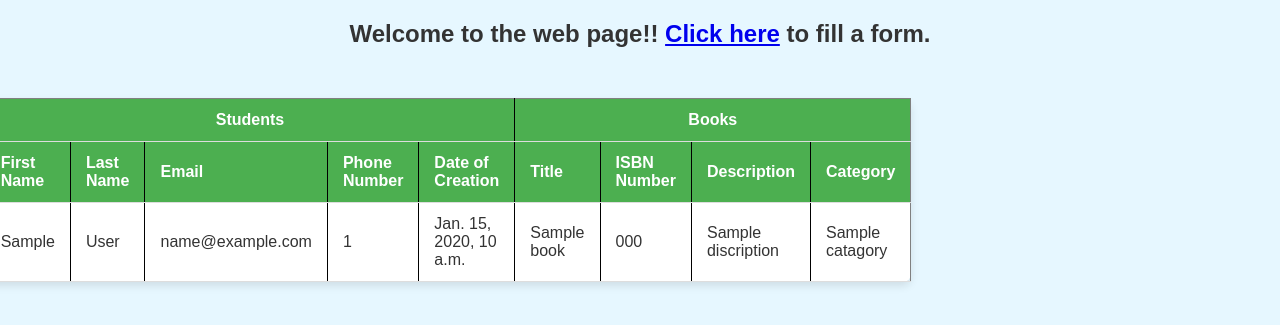
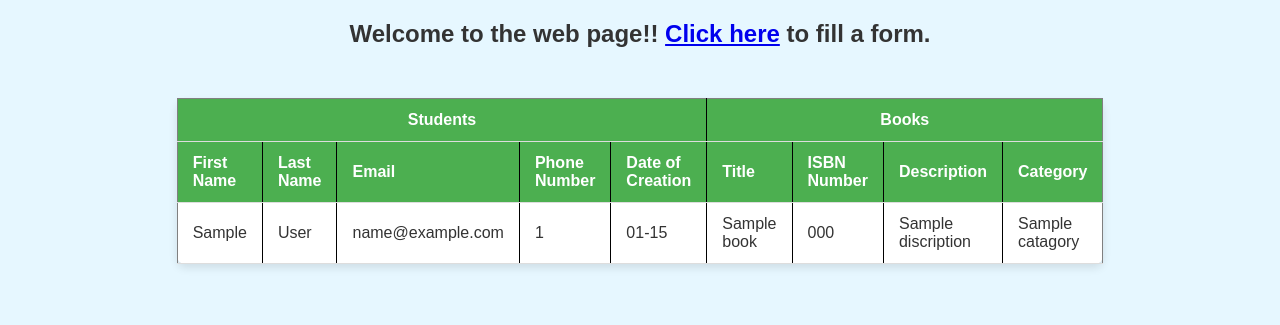
Before and after one commit to bishalgtn/DjangoLogin, a Django app: template login/templates/home.html in a window 1280 px wide. Shown: the part 18-343 px from the top of the page. Run offline with Django 5.2, Linux system fonts and the light colour scheme; the template is opened without the code that fills it: most values are stand-ins (such as "Sample title", 1, 10 or a date in 2020).

Commit message:
table update

```diff
--- a/login/static/css/style.css
+++ b/login/static/css/style.css
@@ -79,13 +79,14 @@ body {
 
   .data{
     display: flex;
-    width: 70vw;
+    justify-content: center;
+    width: 100%;
     justify-content: center;
     color: #333;
   }
 
   table {
-    text-align: center  ;
+    align-items: center  ;
     width: 70%;
     border-collapse: collapse;
     margin: 20px 0;
--- a/login/templates/home.html
+++ b/login/templates/home.html
@@ -37,7 +37,7 @@
             <td style="border-right: 1px solid black;">{{ student.last_name }}</td>
             <td style="border-right: 1px solid black;">{{ student.email }}</td>
             <td style="border-right: 1px solid black;">{{ student.phone_number }}</td>
-              <td style="border-right: 1px solid black;">{{ student.date }}</td>
+            <td style="border-right: 1px solid black;">{{ student.date|date:"m-d" }}</td>
 
             <td style="border-right: 1px solid black;">{{ book.title }}</td>
             <td style="border-right: 1px solid black;">{{ book.ISBN }}</td>
@@ -57,9 +57,9 @@
             <td style="border-right: 1px solid black;">{{ student.last_name }}</td>
             <td style="border-right: 1px solid black;">{{ student.email }}</td>
             <td style="border-right: 1px solid black;">{{ student.phone_number }}</td>
-              <td style="border-right: 1px solid black;">{{ student.date }}</td>
+            <td style="border-right: 1px solid black;">{{ student.date |date:"m-d" }}</td>
+            {% endif %}
           </tr>
-          {% endif %}
           {% endfor %}
       </tbody>
     </table>
```
Also changed, not shown: login/db.sqlite3. Lines whose indentation alone changed are shown as unchanged.
